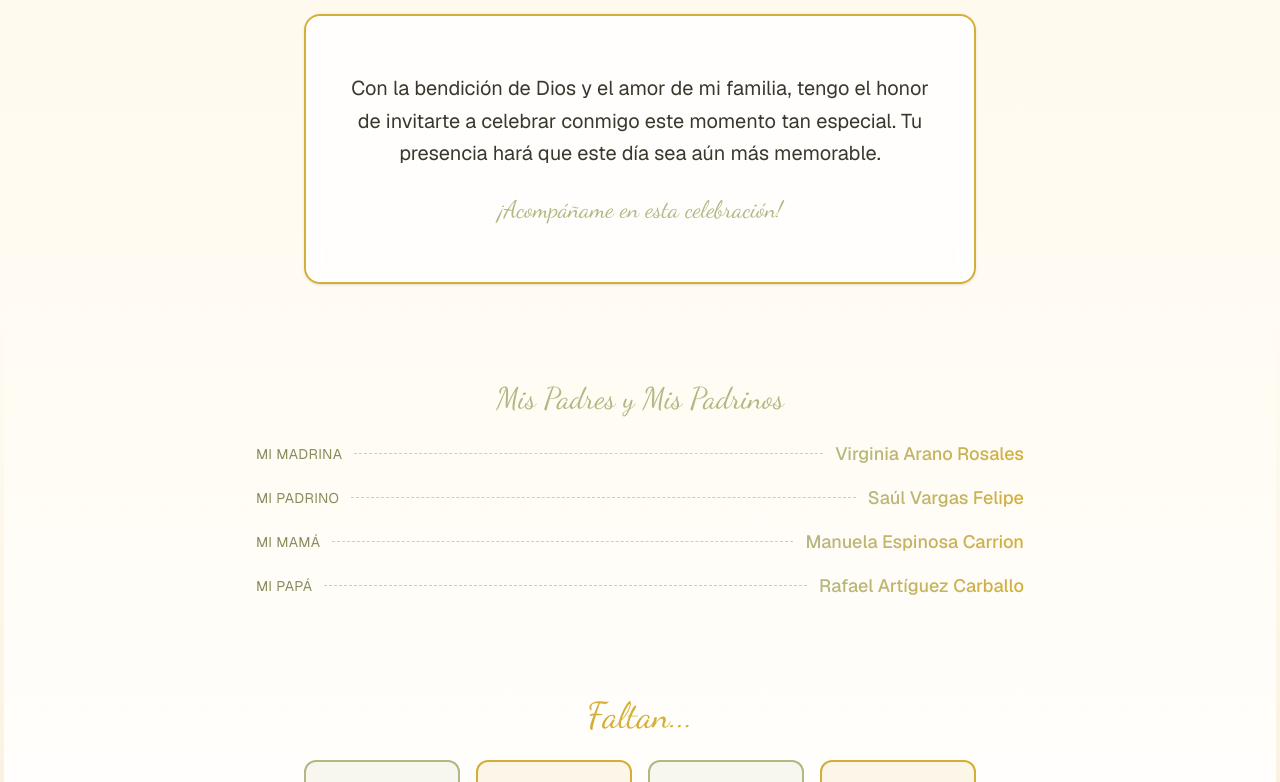
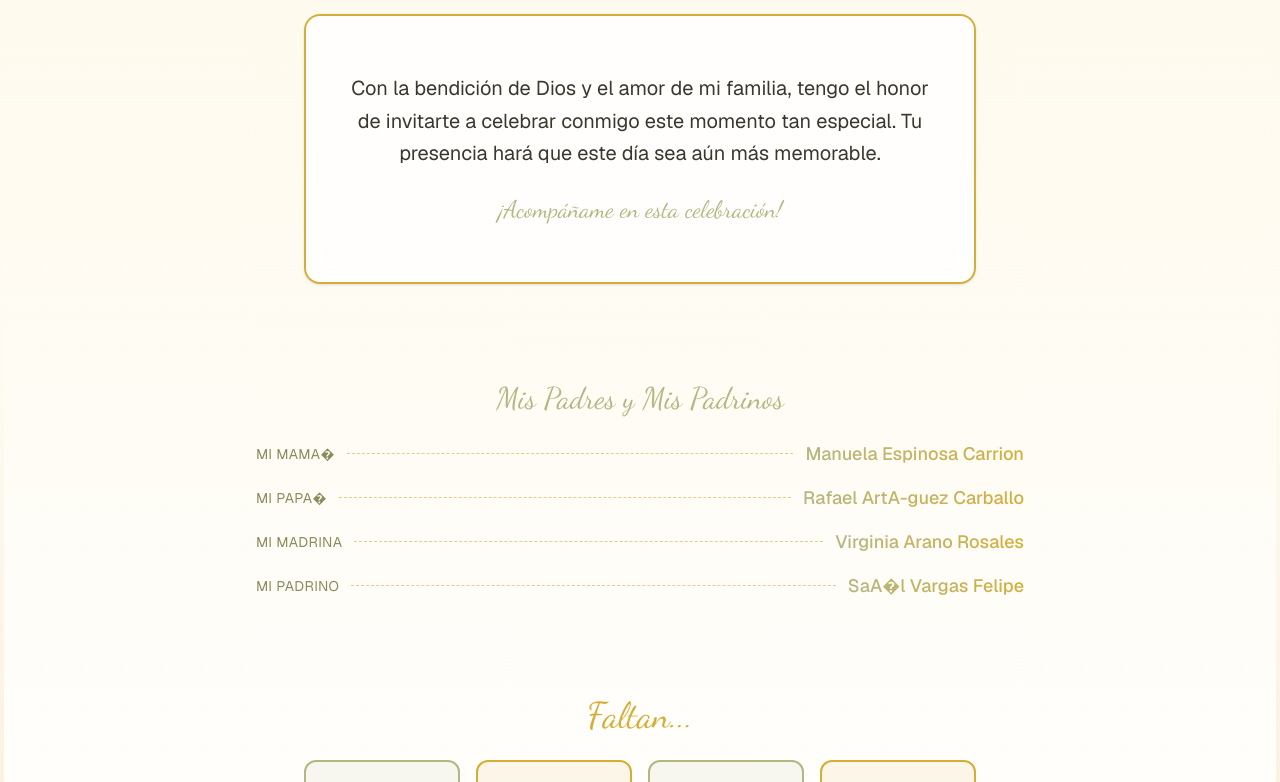
Before and after one commit to yaelverdejo-liuthus/xv-anos-invitation, a Next.js app: page / in a window 1280 px wide. Shown: the part 374-1156 px from the top of the page. Built offline with nearby package versions, Linux system fonts and the light colour scheme.

Commit message:
Reordenar visualmente Padres/Padrinos: ocultar bloque original y añadir bloque nuevo en orden Mamá, Papá, Madrina, Padrino

```diff
--- a/app/page.tsx
+++ b/app/page.tsx
@@ -126,13 +126,13 @@ export default function Home() {
               Mis Padres y Mis Padrinos
             </h3>
           </div>
-          <div className="space-y-4">
-            <div className="flex items-center gap-3">
+          <div className="space-y-4 hidden">
+            <div className="flex items-center gap-3 order-3">
               <span className="text-sm uppercase tracking-wide text-[#8B8B5C] whitespace-nowrap">Mi Madrina</span>
               <div className="flex-1 border-t border-dashed border-[#D4AF37]/60" />
               <span className="text-lg font-medium bg-gradient-to-r from-[#B5B682] to-[#D4AF37] bg-clip-text text-transparent whitespace-nowrap">Virginia Arano Rosales</span>
             </div>
-            <div className="flex items-center gap-3">
+            <div className="flex items-center gap-3 order-4">
               <span className="text-sm uppercase tracking-wide text-[#8B8B5C] whitespace-nowrap">Mi Padrino</span>
               <div className="flex-1 border-t border-dashed border-[#D4AF37]/60" />
               <span className="text-lg font-medium bg-gradient-to-r from-[#B5B682] to-[#D4AF37] bg-clip-text text-transparent whitespace-nowrap">Saúl Vargas Felipe</span>
@@ -148,6 +148,30 @@ export default function Home() {
               <span className="text-lg font-medium bg-gradient-to-r from-[#B5B682] to-[#D4AF37] bg-clip-text text-transparent whitespace-nowrap">Rafael Artíguez Carballo</span>
             </div>
           </div>
+
+          <div className="space-y-4">
+            <div className="flex items-center gap-3">
+              <span className="text-sm uppercase tracking-wide text-[#8B8B5C] whitespace-nowrap">Mi MamA�</span>
+              <div className="flex-1 border-t border-dashed border-[#D4AF37]/60" />
+              <span className="text-lg font-medium bg-gradient-to-r from-[#B5B682] to-[#D4AF37] bg-clip-text text-transparent whitespace-nowrap">Manuela Espinosa Carrion</span>
+            </div>
+            <div className="flex items-center gap-3">
+              <span className="text-sm uppercase tracking-wide text-[#8B8B5C] whitespace-nowrap">Mi PapA�</span>
+              <div className="flex-1 border-t border-dashed border-[#D4AF37]/60" />
+              <span className="text-lg font-medium bg-gradient-to-r from-[#B5B682] to-[#D4AF37] bg-clip-text text-transparent whitespace-nowrap">Rafael ArtA-guez Carballo</span>
+            </div>
+            <div className="flex items-center gap-3">
+              <span className="text-sm uppercase tracking-wide text-[#8B8B5C] whitespace-nowrap">Mi Madrina</span>
+              <div className="flex-1 border-t border-dashed border-[#D4AF37]/60" />
+              <span className="text-lg font-medium bg-gradient-to-r from-[#B5B682] to-[#D4AF37] bg-clip-text text-transparent whitespace-nowrap">Virginia Arano Rosales</span>
+            </div>
+            <div className="flex items-center gap-3">
+              <span className="text-sm uppercase tracking-wide text-[#8B8B5C] whitespace-nowrap">Mi Padrino</span>
+              <div className="flex-1 border-t border-dashed border-[#D4AF37]/60" />
+              <span className="text-lg font-medium bg-gradient-to-r from-[#B5B682] to-[#D4AF37] bg-clip-text text-transparent whitespace-nowrap">SaA�l Vargas Felipe</span>
+            </div>
+          </div>
+
         </div>
       </section>
 
```
